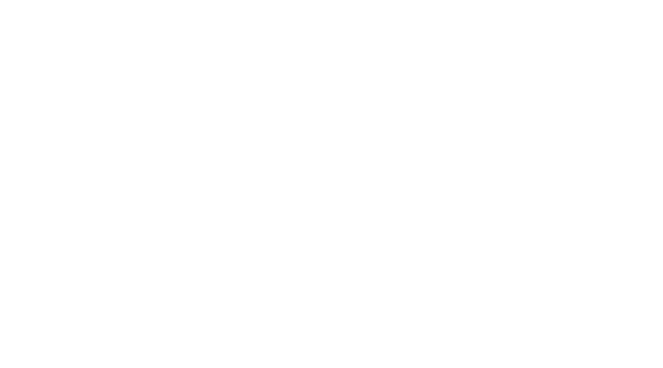
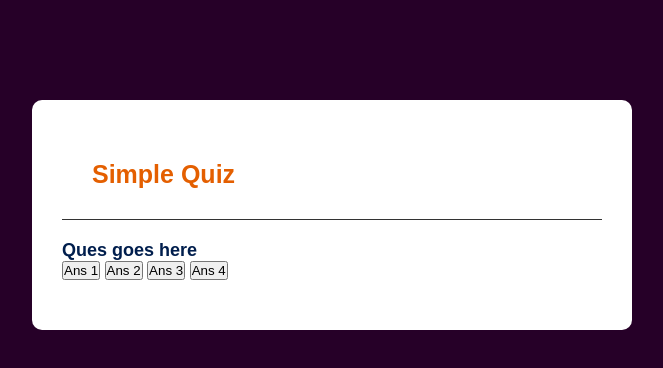
Before and after one commit to anthempart2/interactive-quiz-game, a plain HTML site: page index.html in a window 1280 px wide. Shown: the whole page, without its empty margins (308-971 px from the left). Drawn offline with Linux system fonts and the light colour scheme.

Commit message:
added more code!

```diff
--- a/index.html
+++ b/index.html
@@ -5,6 +5,17 @@
     <link rel="stylesheet" href="style.css">
 </head>
 <body>
-
+    <div class="app">
+        <h1>Simple Quiz</h1>
+        <div class="quiz">
+            <h2 id="question">Ques goes here</h2>
+            <div id="answer-buttons">
+                <button class="btn">Ans 1</button>
+                <button class="btn">Ans 2</button>
+                <button class="btn">Ans 3</button>
+                <button class="btn">Ans 4</button>
+            </div>
+        </div>
+    </div>
 </body>
 </html>
--- a/style.css
+++ b/style.css
@@ -1,6 +1,34 @@
 * {
     margin: 0;
     padding: 0;
-    font-family: 'Franklin Gothic Medium', 'Arial Narrow', Arial, sans-serif;
+    font-family: Arial, Helvetica, sans-serif;
     box-sizing: border-box;
 }
+
+body{
+    background: #260028;
+}
+
+.app{
+    background: #ffffff;
+    width: 90%;
+    max-width: 600px;
+    margin: 100px auto 0;
+    border-radius: 10px;
+    padding: 30px;
+}
+.app h1{
+    font-size: 25px;
+    color: rgb(228, 95, 0);
+    font-weight: 600;
+    border-bottom: 1px solid #333;
+    padding: 30px;
+}
+.quiz {
+    padding: 20px 0;
+}
+.quiz h2{
+    font-size: 18px;
+    color: #001e4d;
+    font-weight: 600;
+}
```
